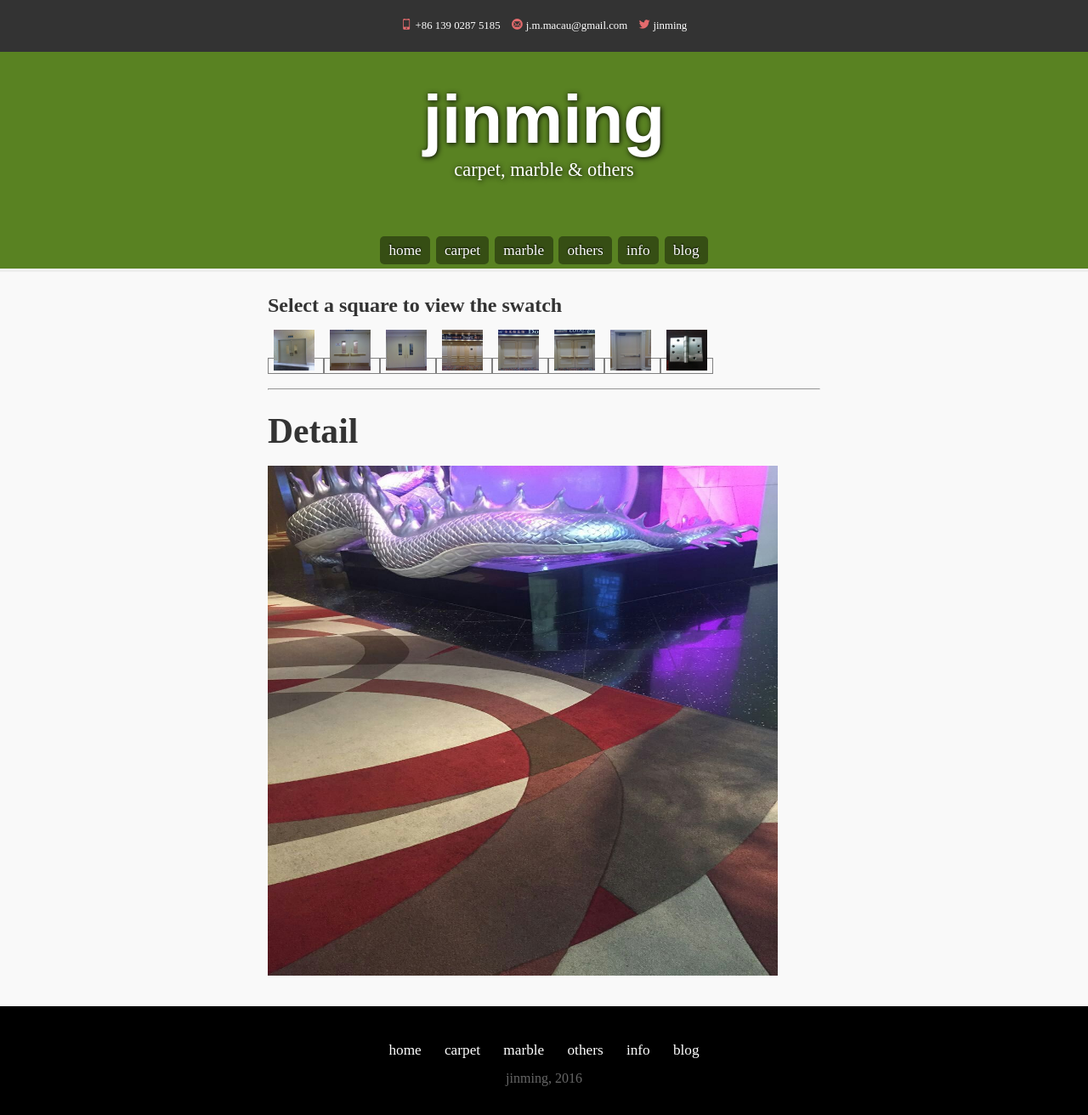
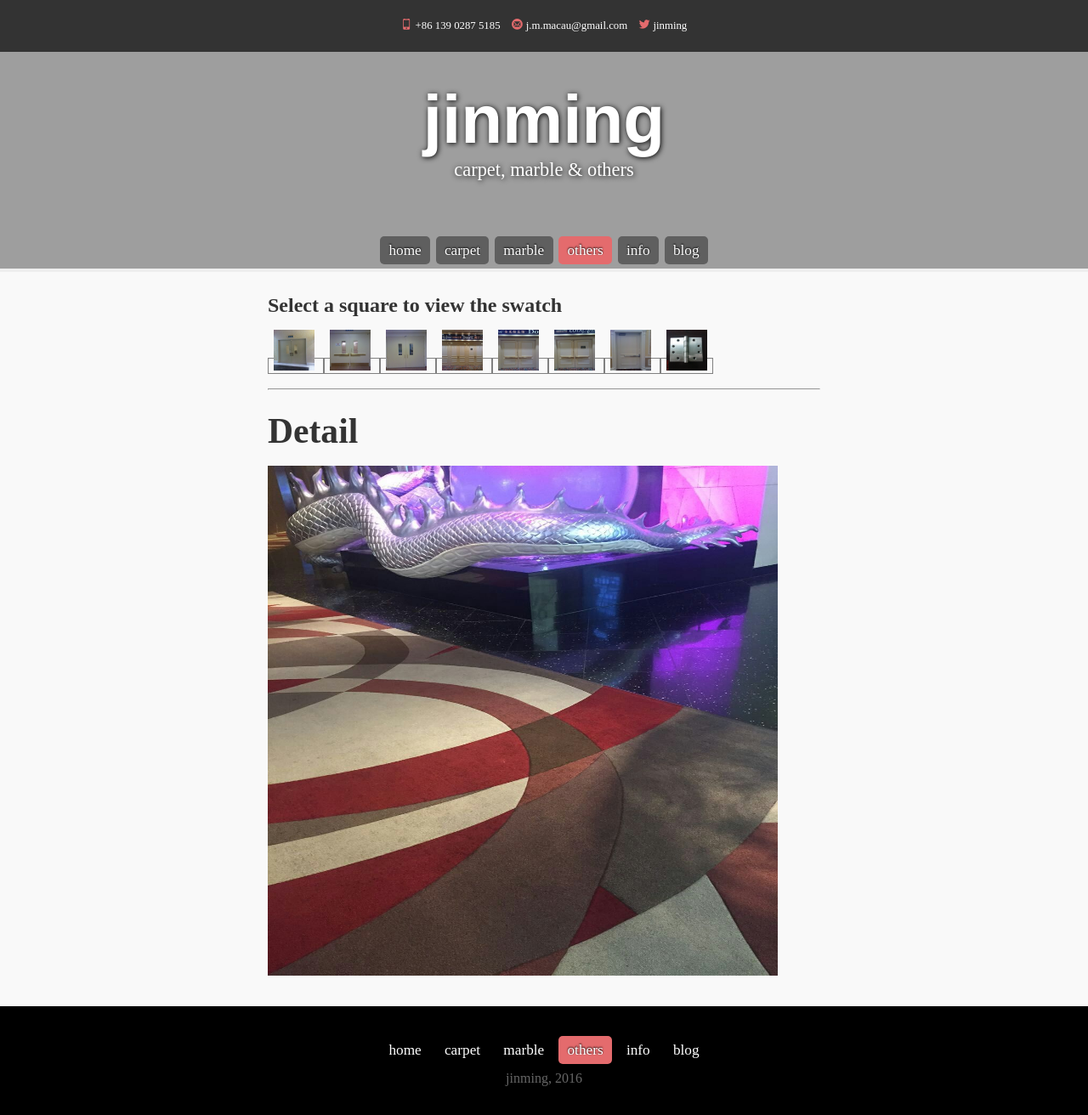
Before and after one commit to raptoravis/jinming, a Jekyll site: the page built from others/index.html, in a window 1280 px wide. Shown: the whole page at 85% size. Built offline with Jekyll 4.4.1, drawn with Linux system fonts in a browser that asks for light colours; Markdown is read by kramdown in place of the engine named in the settings; comment, search, counter and statistics services are not loaded.

Commit message:
fireratedoors others

```diff
--- a/_includes/navigation.html
+++ b/_includes/navigation.html
@@ -2,7 +2,7 @@
 	<li class="home"><a href="{{site.url}}{{site.baseurl}}/">home</a></li>
 	<li class="carpet"><a href="{{site.url}}{{site.baseurl}}/carpet">carpet<a></li>
 	<li class="marble"><a href="{{site.url}}{{site.baseurl}}/marble">marble</a></li>
-	<li class="contact"><a href="{{site.url}}{{site.baseurl}}/others">others</a></li>
+	<li class="others"><a href="{{site.url}}{{site.baseurl}}/others">others</a></li>
 	<li class="information"><a href="{{site.url}}{{site.baseurl}}/info">info</a></li>
 	<li class="blog hide-on-mobiles"><a href="{{site.url}}{{site.baseurl}}/blog">blog</a></li>
 </ul>
--- a/css/main.css
+++ b/css/main.css
@@ -136,7 +136,7 @@
 	background: url(../images/polly-wally1.jpg) no-repeat center center;
 	background-size: 180%;
 }
-body.contact .header {
+body.others .header {
 	background: url(../images/tot_blur_rich_large.jpg) no-repeat right center;
 	background-size: 215%;
 }
@@ -209,7 +209,6 @@
 	color: #fff;
 	text-decoration: none;
 	font-style: bold;
-	background-color: #222;
 	background-color: rgba(0,0,0,0.4);
 	padding: 0.4em 0.6em;
 	border-radius: 5px;
@@ -232,7 +231,7 @@
 body.marble li.marble a,
 body.information li.information a,
 body.blog li.blog a,
-body.contact li.contact a {
+body.others li.others a {
 	background: #e46b6d;
 	color: #fff;
 }
@@ -279,7 +278,7 @@
 
 @media all and (min-width: 420px) {
 
-	body.contact .header {
+	body.others .header {
 		background-size: 150%;
 		background-position-x: inherit;
 	}
@@ -307,7 +306,7 @@
 		background-size: 120%;
 		background-position: 0 10%;
 	}
-	body.contact .header {
+	body.others .header {
 		background-size: 145%;
 		background-position-x: right;
 	}
@@ -353,7 +352,7 @@
 		background: url(../images/tot_fetch.jpg) center repeat;
 		background-size: 120%;
 	}
-	body.contact .header {
+	body.others .header {
 		background-size: 110%;
 	}
 	body.information .header {
--- a/others/index.html
+++ b/others/index.html
@@ -1,7 +1,7 @@
 ---
 layout: default
 title: fire rate doors
-pageclass: fireratedoors
+pageclass: others
 ---
 
 <!-- https://shawfloors.com/flooring/carpet/details/getting-better-z6848/granite -->
```
